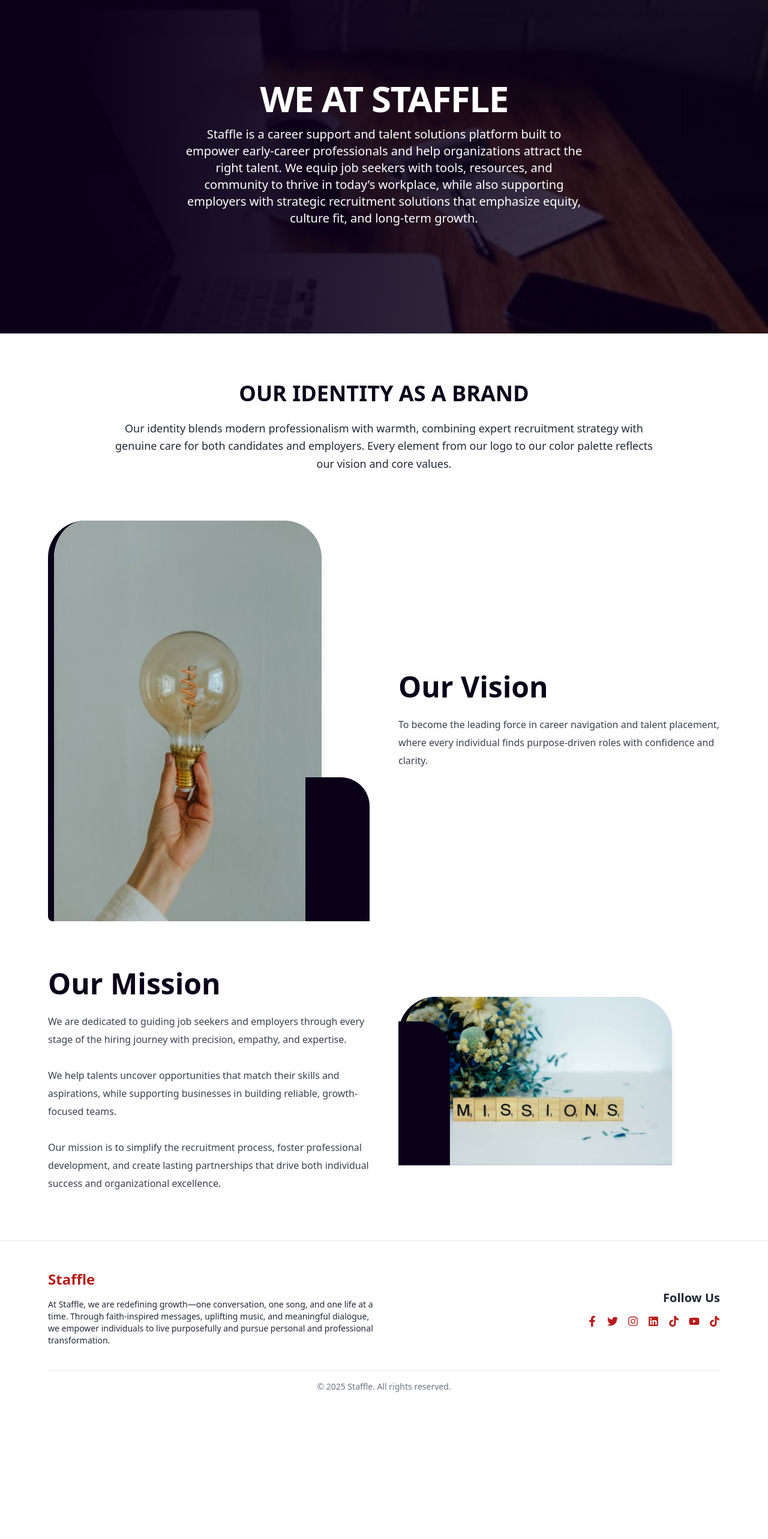
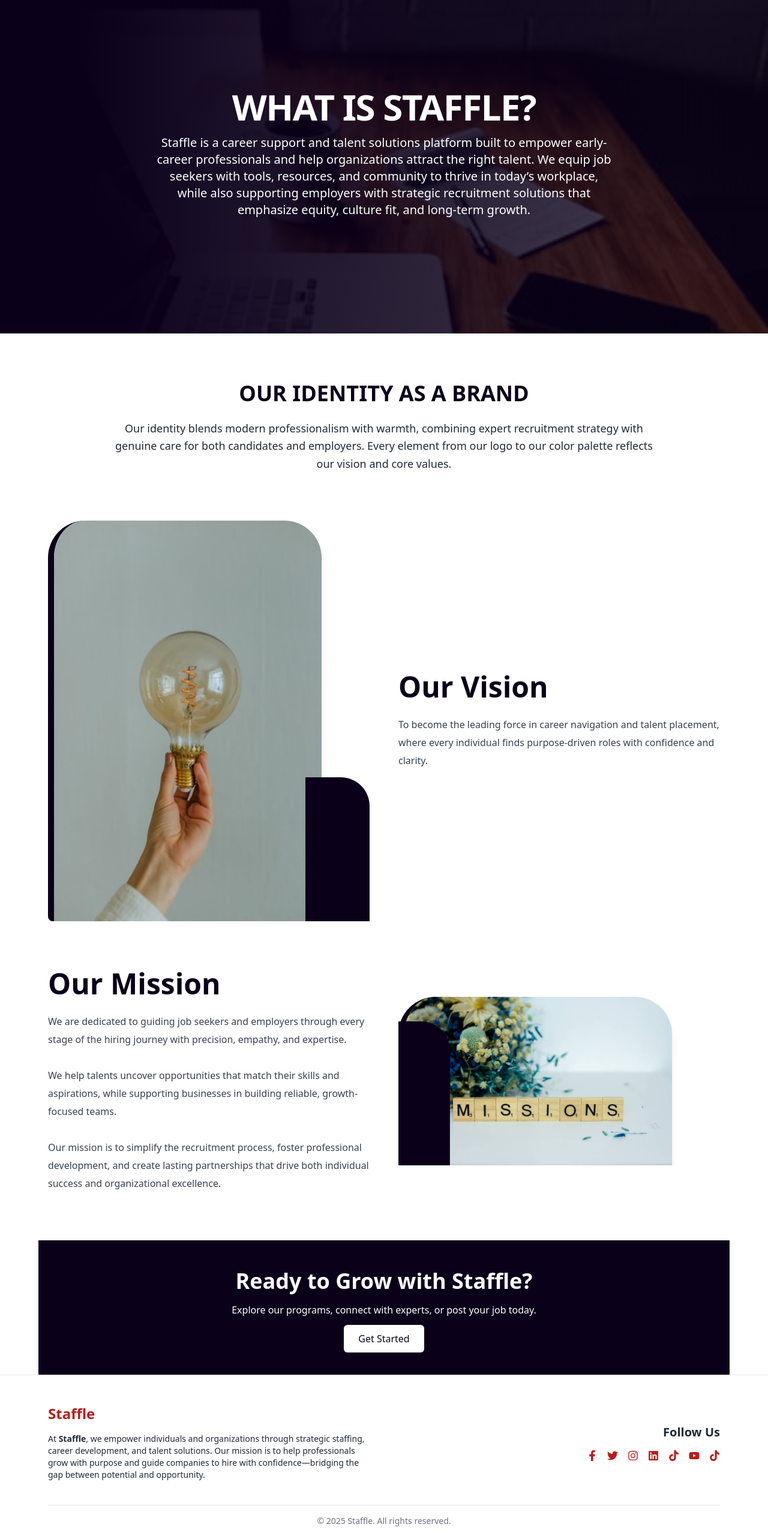
Before and after one commit to Jerry2272/staffle_staffle, a React (Vite) app: page /about in a window 1280 px wide. Shown: the part 140-2706 px from the top of the page at 60% size. Before the commit the page ends 2510 px from the top, so only its background shows below. Built offline with nearby package versions, Linux system fonts and the light colour scheme.

Commit message:
updated the text content

```diff
--- a/index.html
+++ b/index.html
@@ -2,7 +2,7 @@
 <html lang="en">
   <head>
     <meta charset="UTF-8" />
-    <link rel="icon" type="image/svg+xml" href="/src/assets/PSGL_FAVICON.png" />
+    <link rel="icon" type="image/svg+xml" href="/src/assets/staffle-logo.png" />
     <meta name="viewport" content="width=device-width, initial-scale=1.0" />
     <title>Staffle</title>
     <link href="https://fonts.googleapis.com/css2?family=Space+Grotesk:wght@400;500;600;700&display=swap" rel="stylesheet">
--- a/src/components/Footer.jsx
+++ b/src/components/Footer.jsx
@@ -1,4 +1,11 @@
-import { FaFacebookF, FaTwitter, FaInstagram, FaYoutube, FaTiktok, FaLinkedin } from 'react-icons/fa';
+import {
+  FaFacebookF,
+  FaTwitter,
+  FaInstagram,
+  FaYoutube,
+  FaTiktok,
+  FaLinkedin
+} from 'react-icons/fa';
 
 const Footer = () => {
   return (
@@ -8,34 +15,71 @@
         <div>
           <h2 className="text-2xl font-bold mb-4 text-red-700">Staffle</h2>
           <p className="text-sm">
-            At Staffle, we are redefining growth—one conversation, one song, and one life at a time. Through faith-inspired messages, uplifting music, and meaningful dialogue, we empower individuals to live purposefully and pursue personal and professional transformation.
+            At <strong>Staffle</strong>, we empower individuals and organizations through strategic staffing, career development, and talent solutions. Our mission is to help professionals grow with purpose and guide companies to hire with confidence—bridging the gap between potential and opportunity.
           </p>
         </div>
 
-        {/* Social Handles */}
+        {/* Social Media Links */}
         <div className="md:text-right">
           <h3 className="text-xl font-semibold mb-4">Follow Us</h3>
           <div className="flex md:justify-end flex-wrap gap-4 text-red-700 text-lg">
-            <a href="https://facebook.com/share/1HMahxstVe/?mibextid=wwXIfr" target="_blank" rel="noopener noreferrer" className="hover:text-black transition">
+            <a
+              href="https://facebook.com/share/1HMahxstVe/?mibextid=wwXIfr"
+              target="_blank"
+              rel="noopener noreferrer"
+              className="hover:text-black transition"
+            >
               <FaFacebookF />
             </a>
-            <a href="https://x.com/staffle_?s=21" target="_blank" rel="noopener noreferrer" className="hover:text-black transition">
+            <a
+              href="https://x.com/staffle_?s=21"
+              target="_blank"
+              rel="noopener noreferrer"
+              className="hover:text-black transition"
+            >
               <FaTwitter />
             </a>
-            <a href="https://instagram.com/staffle_?igsh=c2llcWpoZW85bGxq&utm_source=qr" target="_blank" rel="noopener noreferrer" className="hover:text-black transition">
+            <a
+              href="https://instagram.com/staffle_?igsh=c2llcWpoZW85bGxq&utm_source=qr"
+              target="_blank"
+              rel="noopener noreferrer"
+              className="hover:text-black transition"
+            >
               <FaInstagram />
             </a>
-            <a href="https://www.linkedin.com/company/staffleresource/" target="_blank" rel="noopener noreferrer" className="hover:text-black transition">
+            <a
+              href="https://www.linkedin.com/company/staffleresource/"
+              target="_blank"
+              rel="noopener noreferrer"
+              className="hover:text-black transition"
+            >
               <FaLinkedin />
             </a>
-            <a href="https://tiktok.com/@staffle__?_t=ZM-8wHxRlP4SeL&_r=1" target="_blank" rel="noopener noreferrer" className="hover:text-black transition">
-              <FaTiktok title="TikTok (Primary)" />
+            <a
+              href="https://tiktok.com/@staffle__?_t=ZM-8wHxRlP4SeL&_r=1"
+              target="_blank"
+              rel="noopener noreferrer"
+              title="TikTok (Primary)"
+              className="hover:text-black transition"
+            >
+              <FaTiktok />
             </a>
-            <a href="https://youtube.com/yourchannel" target="_blank" rel="noopener noreferrer" className="hover:text-black transition">
+            <a
+              href="https://youtube.com/yourchannel"
+              target="_blank"
+              rel="noopener noreferrer"
+              className="hover:text-black transition"
+            >
               <FaYoutube />
             </a>
-            <a href="https://tiktok.com/@staffled_?_t=ZS-8wjK7OIQrXp&_r=1" target="_blank" rel="noopener noreferrer" className="hover:text-black transition">
-              <FaTiktok title="TikTok (Alternate)" />
+            <a
+              href="https://tiktok.com/@staffled_?_t=ZS-8wjK7OIQrXp&_r=1"
+              target="_blank"
+              rel="noopener noreferrer"
+              title="TikTok (Alternate)"
+              className="hover:text-black transition"
+            >
+              <FaTiktok />
             </a>
           </div>
         </div>
--- a/src/page/About.jsx
+++ b/src/page/About.jsx
@@ -19,9 +19,9 @@
         }}
       >
         <h1 className="text-4xl md:text-6xl font-bold tracking-tight mb-4 uppercase">
-          We At Staffle
+         What is Staffle?
         </h1>
-        <p className="text-lg md:text-xl max-w-2xl">
+        <p className="text-lg md:text-xl max-w-3xl">
           Staffle is a career support and talent solutions platform built to empower early-career professionals and help organizations attract the right talent. We equip job seekers with tools, resources, and community to thrive in today’s workplace, while also supporting employers with strategic recruitment solutions that emphasize equity, culture fit, and long-term growth.
         </p>
       </section>
@@ -79,7 +79,14 @@
     ></div>
   </div>
 </section>
-
+         {/* CTA SECTION */}
+      <section className="py-12 px-6 text-center w-[90%] mx-auto bg-[#0b001a] text-white">
+        <h2 className="text-2xl md:text-4xl font-bold mb-4">Ready to Grow with Staffle?</h2>
+        <p className="mb-6">Explore our programs, connect with experts, or post your job today.</p>
+        <a href="/contact" className="bg-white text-[#0b001a] px-6 py-3 font-medium rounded-md shadow-md hover:bg-gray-100 transition">
+          Get Started
+        </a>
+      </section>
 
       <Footer />
     </>
```
